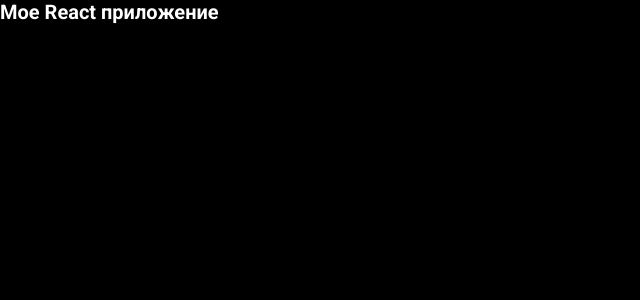
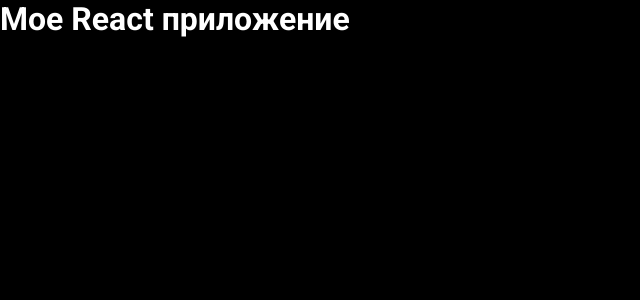
Before and after one commit to Leccon1/japan-tourism-website, a React (Vite) app: page / in a window 1280 px wide. Shown: the top 300 px of the page, without its empty margins (0-640 px from the left). Built offline with nearby package versions, Linux system fonts and the light colour scheme.

Commit message:
style: add base font size

```diff
--- a/src/style/base/_base.scss
+++ b/src/style/base/_base.scss
@@ -11,5 +11,6 @@ body {
   background-color: black;
   color: $color-primary;
   font-family: $font-family-base;
+  font-size: $font-size-base;
   font-weight: $font-weight-bold;
 }
```
